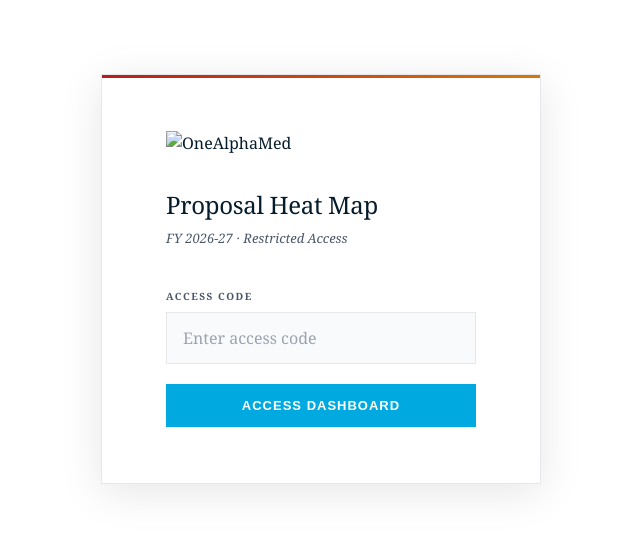
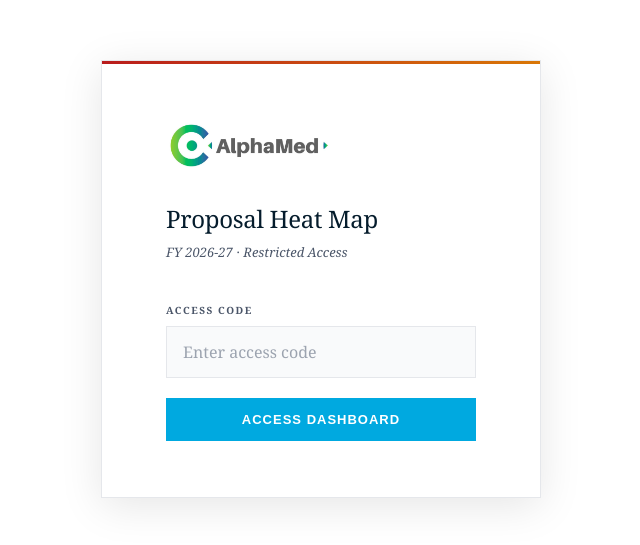
Before and after one commit to abhi020483/mp-proposal-tracker, a website: page public/index.html in a window 1280 px wide. Shown: the part 121-666 px from the top of the page, without its empty margins (319-959 px from the left). Drawn offline with Linux system fonts and the light colour scheme.

Commit message:
Fix logo filename (remove space) for reliable serving
Co-Authored-By: Claude Opus 4.7 (1M context) <noreply@anthropic.com>

```diff
--- a/public/index.html
+++ b/public/index.html
@@ -320,7 +320,7 @@
     <!-- ─── Auth Cover Page ─── -->
     <div id="auth-overlay">
         <div class="auth-box">
-            <div class="auth-logo-img"><img src="/AlphaMed%20Logo.png" alt="OneAlphaMed" style="max-height:52px;max-width:200px;object-fit:contain;margin-bottom:24px;display:block;"></div>
+            <div class="auth-logo-img"><img src="/alphamed-logo.png" alt="OneAlphaMed" style="max-height:52px;max-width:200px;object-fit:contain;margin-bottom:24px;display:block;"></div>
             <h2 class="auth-title">Proposal Heat Map</h2>
             <p class="auth-subtitle">FY 2026-27 · Restricted Access</p>
             <div class="auth-label">Access Code</div>
```
Also changed, not shown: public/alphamed-logo.png (added).
